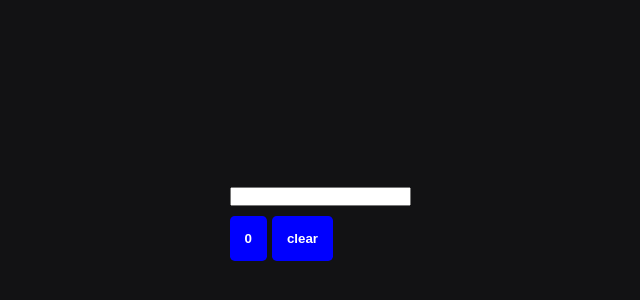
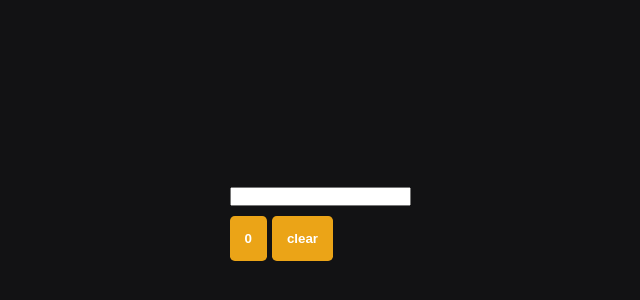
Before and after one commit to ZaninDe/react-basics-concepts, a React (Create React App) app: page / in a window 1280 px wide. Shown: the part 176-476 px from the top of the page, without its empty margins (320-960 px from the left). Built offline with nearby package versions, Linux system fonts and the light colour scheme.

Commit message:
1 file modified

```diff
--- a/src/components/Button/styles.css
+++ b/src/components/Button/styles.css
@@ -1,6 +1,6 @@
 .button {
   font-weight: bold;
-  background-color: blue;
+  background-color: #eba417;
   padding: 15px;
   cursor: pointer;
   margin-right: 5px;
```
